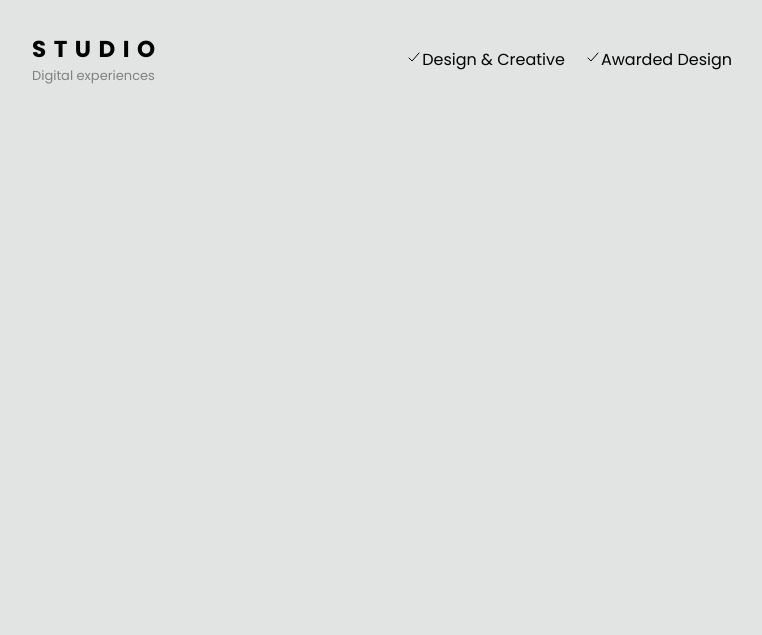
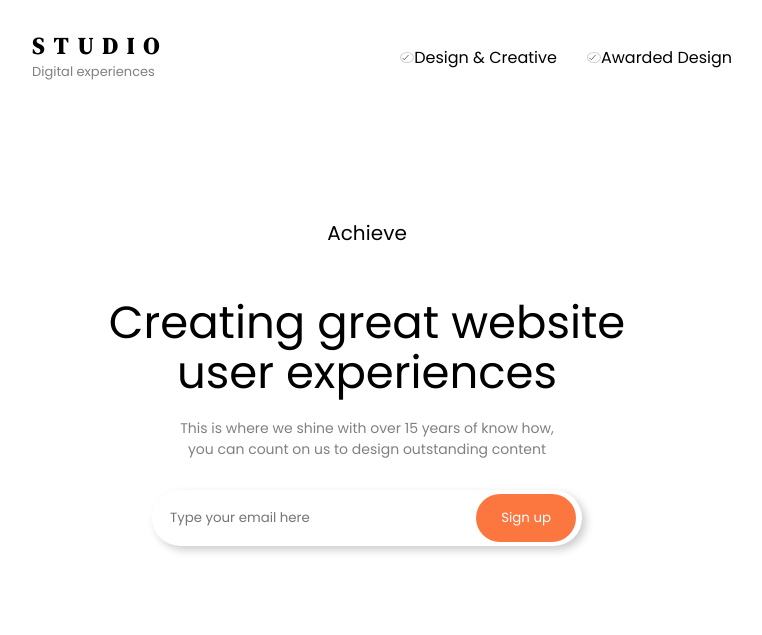
Before and after one commit to arijeet-57/Practice, a plain HTML site: page studio.html in a window 1280 px wide. Shown: the whole page, without its empty margins (18-780 px from the left). Drawn offline with nearby package versions, Linux system fonts and the light colour scheme.

Commit message:
Created heading and Sign Up

```diff
--- a/studio.css
+++ b/studio.css
@@ -1,4 +1,5 @@
 @import url('https://fonts.googleapis.com/css2?family=Poppins:ital,wght@0,100;0,200;0,300;0,400;0,500;0,600;0,700;0,800;0,900;1,100;1,200;1,300;1,400;1,500;1,600;1,700;1,800;1,900&display=swap');
+@import url('https://fonts.googleapis.com/css2?family=DM+Serif+Display:ital@0;1&display=swap');
 
 *{
     box-sizing: border-box;
@@ -8,13 +9,18 @@
 }
 
 body {
-    background-color: #E1E4E3;
+    background-color:#ffff;
 }
 
+.container {
+    background-color: #ffff;
+    height: 100vh;
+
+}
 
 .navigation-logo{
     display: flex;
-    margin-top: 32px;
+    margin-top: 30px;
     width: 700px;
     justify-content: space-between;
     margin-left: 50px;
@@ -30,7 +36,8 @@ body {
     display: flex;
     font-size: 23px;
     font-weight: 650;
-    letter-spacing: 7.5px;
+    letter-spacing: 10px;
+    font-family: "DM Serif Display", serif;;
 }
 
 .digital-experience {
@@ -41,7 +48,85 @@ body {
 
 .tick-items {
     display: flex;
-    gap: 20px;
+    gap: 30px;
     list-style: none;
     padding-top: 15px;
 }
+
+
+.tick {
+    height: 9px;
+    width: 9px;
+    border-radius: 50%;
+    border: 1px solid rgb(210, 210, 210);
+    padding-right: 3px;
+}
+
+.mid-section {
+    display: flex;
+    flex-direction: column;
+    justify-content: center;
+    width: 650px;
+    align-items: center;
+    height: 500px;
+    margin-left: 60px;
+    margin-top: 50px;
+}
+
+.achieve {
+    font-size: 20px;
+    font-weight: 400;
+    letter-spacing: 0.05px;
+}
+
+.mid-section h1 {
+    font-weight: 400;
+    font-size: 45px;
+    text-align: center;
+    margin-top: 50px;
+    line-height: 50px;
+    letter-spacing: 0.001px;
+}
+
+.mid-section p {
+    color: grey;
+    text-align: center;
+    font-size: 14px;
+    margin-top: 20px;
+}
+
+.field-button {
+    position: relative;
+    width: 100%;
+    max-width: 430px;
+    margin-top: 30px;
+
+}
+
+.input-search {
+    width: 100%;
+    padding: 18px;
+    border-radius: 35px;
+    box-shadow: 4px 4px 8px rgba(0, 0, 0, 0.2);
+    border: none;
+}
+
+.field-button button {
+    position: absolute;
+    right: 6px;
+    top: 7.3%;
+    padding: 14px;
+    padding-right: 25px;
+    padding-left: 25px;
+    border-radius: 35px;
+    border: none;
+    background-color: #FC7740;
+    color: white;
+
+}
+
+.field-button button:hover {
+    cursor: pointer;
+    color: #FC7740;
+    background-color: white;
+}
--- a/studio.html
+++ b/studio.html
@@ -19,6 +19,20 @@
                 <li><ion-icon name="checkmark-outline" class="tick"></ion-icon><span>Awarded Design</span></li>
             </ul>
         </nav>
+
+        <div class="mid-section">
+            <span class="achieve">Achieve</span>
+            <h1>Creating great website <br> user experiences</h1>
+            <p>This is where we shine with over 15 years of know how,<br> you can count on us to design outstanding content</p>
+
+            <div class="field-button">
+                <input type="search" class="input-search" placeholder="Type your email here">
+                <button>Sign up</button>
+            </div>
+        </div>
+
+
+
     </div>
 
 <script type="module" src="https://unpkg.com/ionicons@7.1.0/dist/ionicons/ionicons.esm.js"></script>
```
